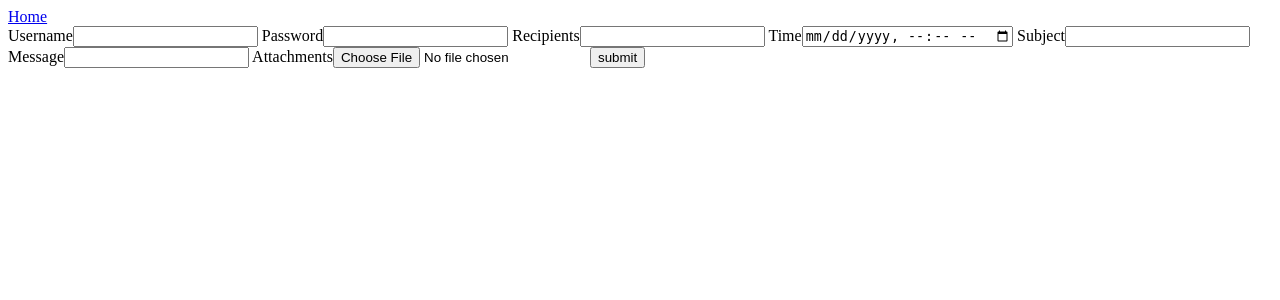
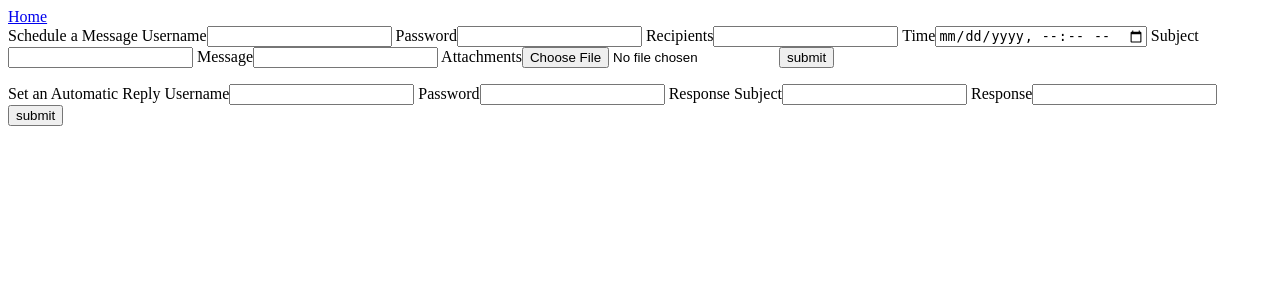
Before and after one commit to tonyli7/potential-tribble, a Flask app: page /admin in a window 1280 px wide. Shown: the top 300 px of the page. Run offline with Flask 2, Linux system fonts and the light colour scheme.

Commit message:
admin acct for email reception

```diff
--- a/app.py
+++ b/app.py
@@ -1,9 +1,7 @@
 import utils, mongo
 from flask import Flask, session, render_template, url_for, request, redirect, send_from_directory
 
-
 app = Flask(__name__)
-
 
 @app.route("/")
 @app.route("/home")
@@ -53,11 +51,13 @@ def register():
 @app.route("/admin", methods=['GET','POST'])
 def admin():
     if request.method == 'POST':
-        utils.scheduleNotification(request.form['email'],request.form['password'],request.form['recipients'],request.form['subject'],request.form['message'],request.files['attachment'].read(),request.form['time'])
+        if 'schedule-email' in request.form:
+            utils.scheduleNotification(request.form['email'],request.form['password'],request.form['recipients'],request.form['subject'],request.form['message'],request.files['attachment'].read(),request.form['time'])
+        if 'set-reply' in request.form:
+            utils.scheduleEmailListener(request.form['email'],request.form['password'],request.form['subject'],request.form['response'])
     return render_template("admin.html")
 
 if __name__=="__main__":
-    utils.scheduleEmailListener("longbranchpennywhistler@gmail.com","burtonthebillowybear","RE: Your message has been received","Your response has been received and we will get back to you as soon as possible. Do not respond to this message.")
     app.debug = True
     app.secret_key="Don't upload to github"
     app.run(host='0.0.0.0', port=8000, use_reloader=False)
--- a/templates/admin.html
+++ b/templates/admin.html
@@ -2,6 +2,7 @@
   <body>
     <a href="/">Home</a>
     <form method="POST" enctype="multipart/form-data">
+      Schedule a Message
       Username<input name="email" type="email">
       Password<input name="password" type="password">
       Recipients<input name="recipients" type="text">
@@ -9,7 +10,15 @@
       Subject<input name="subject" type="text">
       Message<input name="message" type="text">
       Attachments<input name="attachment" type="file">
-      <input type="submit" value="submit">
+      <input name="schedule-email" type="submit" value="submit">
+    </form>
+    <form method="POST">
+      Set an Automatic Reply
+      Username<input name="email" type="email">
+      Password<input name="password" type="password">
+      Response Subject<input name="subject" type="text">
+      Response<input name="response" type="text">
+      <input name="set-reply" type="submit" value="submit">
     </form>
   </body>
 </html>
```
Also changed, not shown: templates/utils.py (added).
